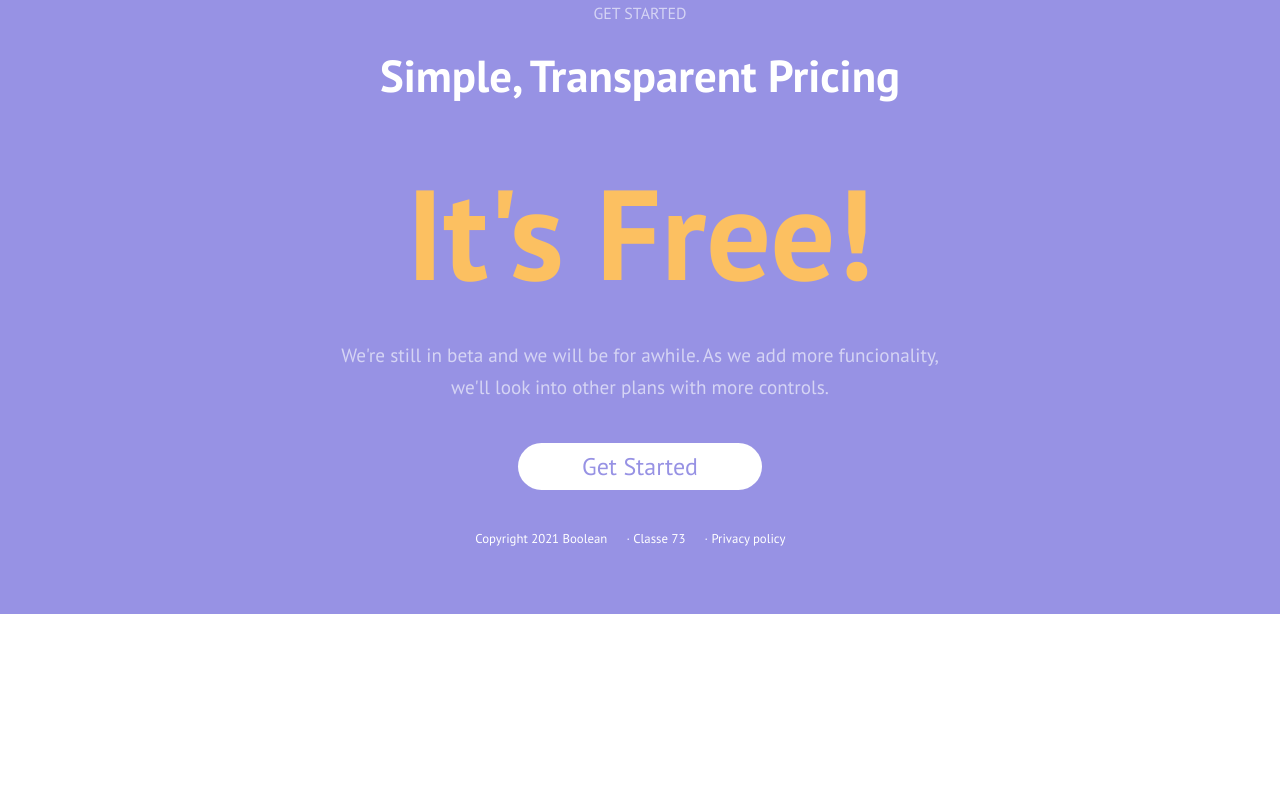
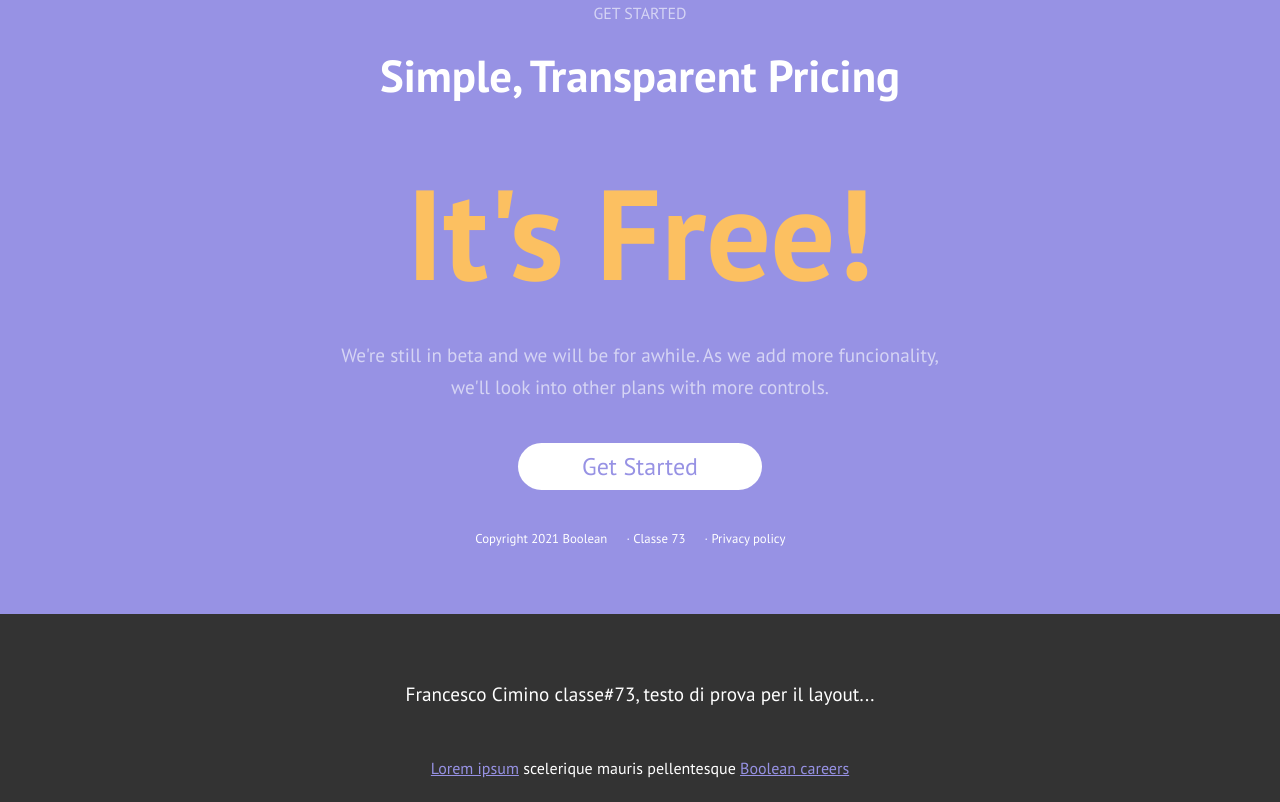
Before and after one commit to FRA2721/htmlcss-responsive-layout, a plain HTML site: page index.html in a window 1280 px wide. Shown: the part 5012-5814 px from the top of the page. Before the commit the page ends 5626 px from the top, so only its background shows below. Drawn offline with Linux system fonts and the light colour scheme.

Commit message:
footer section completed

```diff
--- a/css/style.css
+++ b/css/style.css
@@ -667,3 +667,23 @@ footer .flex-container{
       width: 50%;
   }
 }
+
+/* footer */
+footer{
+  background-color: #333;
+  color: white;
+  text-align: center;
+}
+
+footer a{
+  color: var(--secondary-color);
+}
+
+footer p{
+  margin-bottom: 3rem;
+}
+
+footer span{
+  font-size: 1rem;
+  margin-bottom: .5rem;
+}
--- a/index.html
+++ b/index.html
@@ -281,7 +281,12 @@
 
     <!-- footer -->
     <footer>
-
+        <footer>
+            <div class="flex-container">
+                <p>Francesco Cimino classe#73, testo di prova per il layout...</p>
+                <span><a href="#">Lorem ipsum</a> scelerique mauris pellentesque <a href="#">Boolean careers</a></span>
+            </div>
+        </footer>
     </footer>
     <!-- /footer -->
 
```
